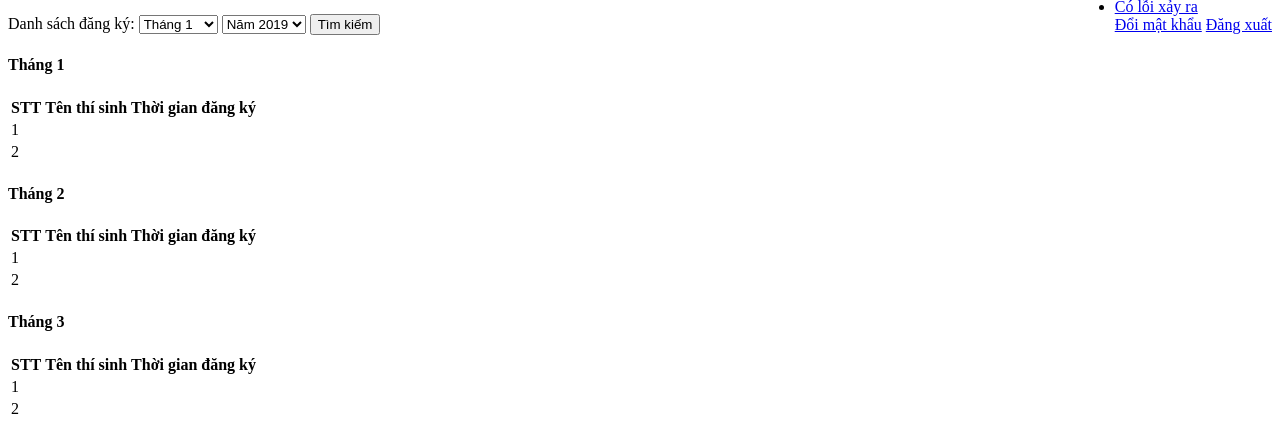
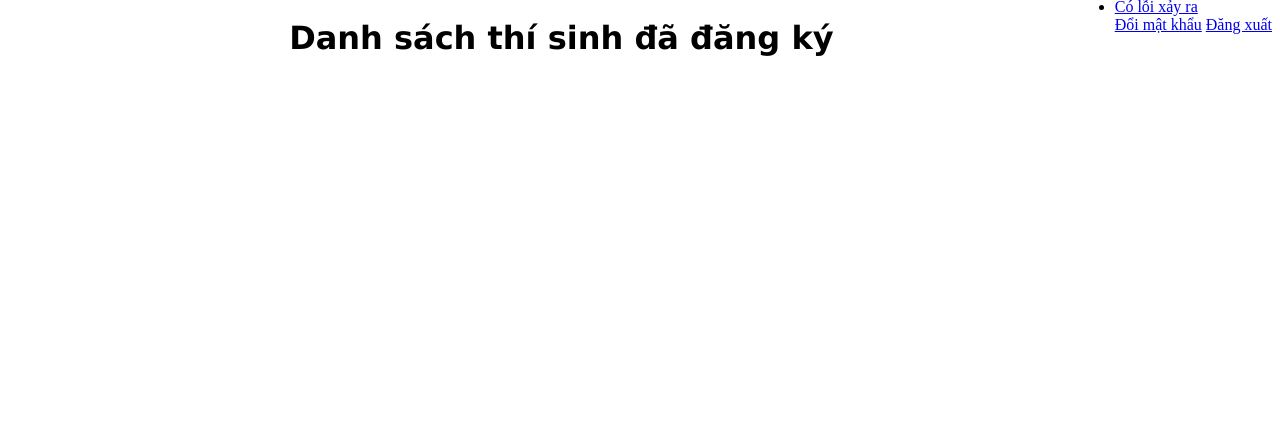
Before and after one commit to thantrung0501/duan2021, a PHP site: page /adminListStudent.php in a window 1280 px wide. Shown: the part 387-816 px from the top of the page. After the commit the page ends 443 px from the top, so only its background shows below. Run offline with PHP 8.4, Linux system fonts and the light colour scheme; some libraries are stand-ins or nearby versions.

Commit message:
90% adminGetList

```diff
--- a/action/center/GetGroupDateAccount.php
+++ b/action/center/GetGroupDateAccount.php
@@ -4,10 +4,12 @@
 
 	$sql = "SELECT DISTINCT account.GroupDate from account WHERE account.AccountType = 2 ORDER BY account.GroupDate DESC";
 	$query = mysqli_query($conn, $sql);
+	$listGroupAccount = [];
 
 	if(mysqli_num_rows($query) > 0){
-
-		$listGroupAccount = mysqli_fetch_array($query);
+		while ($row = mysqli_fetch_array($query)) {
+			array_push($listGroupAccount, $row);
+		}
 		echo json_encode($listGroupAccount);
 	}
 
--- a/html/admin/adminListStudent.php
+++ b/html/admin/adminListStudent.php
@@ -7,7 +7,6 @@
     <meta charset="UTF-8">
     <meta name="viewport" content="width=device-width, initial-scale=1.0">
     <script src="https://ajax.googleapis.com/ajax/libs/jquery/3.5.1/jquery.min.js"></script>
-    <script type="text/javascript" src="https://www.gstatic.com/charts/loader.js"></script>
     <link rel="stylesheet" href="../../css/admin/adminListStudent.css">
     <link rel="stylesheet" href="../../css/topNavBar.css">
     <link rel="stylesheet" href="../../css/sideNavBar.css">
@@ -40,121 +39,20 @@
       </ul>
 
       <div class="container">
-        <form>
-          <label for="">Danh sách đăng ký:</label>
-          <select name="month">
-            <option value="january">Tháng 1</option>
-            <option value="february">Tháng 2</option>
-            <option value="march">Tháng 3</option>
-            <option value="aprial">Tháng 4</option>
-            <option value="may">Tháng 5</option>
-            <option value="june">Tháng 6</option>
-            <option value="july">Tháng 7</option>
-            <option value="august">Tháng 8</option>
-            <option value="september">Tháng 9</option>
-            <option value="october">Tháng 10</option>
-            <option value="november">Tháng 11</option>
-            <option value="december">Tháng 12</option>
-
-          </select>
-          <select name="year">
-            <option value="2019">Năm 2019</option>
-            <option value="2020">Năm 2020</option>
-            <option value="2021">Năm 2021</option>
-
-          </select>
-
-          <button class="search" id="search">Tìm kiếm</button>
-        </form>
-          <div class="month1">
-            <h4>Tháng 1</h4>
-
-            <form>
-              <table>
-                <thead>
-                  <tr>
-                    <th>STT</th>
-                    <th>Tên thí sinh</th>
-                    <th>Thời gian đăng ký</th>
-
-                  </tr>
-                </thead>
-                <tbody>
-                  <tr>
-                    <td>1</td>
-                    <td></td>
-                    <td></td>
-                  </tr>
-                </tbody>
-                <tr>
-                    <td>2</td>
-                    <td></td>
-                    <td></td>
-                  </tr>
-                </tbody>
-              </table>
-            </form>
-        </div>
-
-        <div class="month2">
-              <h4>Tháng 2</h4>
-
-              <form>
-                <table>
-                  <thead>
-                    <tr>
-                      <th>STT</th>
-                      <th>Tên thí sinh</th>
-                      <th>Thời gian đăng ký</th>
-
-                    </tr>
-                  </thead>
-                  <tbody>
-                    <tr>
-                      <td>1</td>
-                      <td></td>
-                      <td></td>
-                    </tr>
-                  </tbody>
-                  <tr>
-                      <td>2</td>
-                      <td></td>
-                      <td></td>
-                    </tr>
-                  </tbody>
-                </table>
-              </form>
-          </div>
-
-          <div class="month3">
-                <h4>Tháng 3</h4>
-
-                <form>
-                  <table>
-                    <thead>
-                      <tr>
-                        <th>STT</th>
-                        <th>Tên thí sinh</th>
-                        <th>Thời gian đăng ký</th>
-
-                      </tr>
-                    </thead>
-                    <tbody>
-                      <tr>
-                        <td>1</td>
-                        <td></td>
-                        <td></td>
-                      </tr>
-                    </tbody>
-                    <tr>
-                        <td>2</td>
-                        <td></td>
-                        <td></td>
-                      </tr>
-                    </tbody>
-                  </table>
-                </form>
-          </div>
+          <h1 style="text-align: center; font-family: Verdana, Geneva, Tahoma, sans-serif">Danh sách thí sinh đã đăng ký</h1>
+          <table>
+            <tr>
+              <td>
+                <ul id="yearList" class="list"></ul>
+              </td>
+              <td>
+                <ul id="monthList" class="list"></ul>
+              </td>
+              <td>
+                <ul id="participantList" class="list"></ul>
+              </td>
+            </tr>
+          </table>
       </div>
 
     </div>
```
Also changed, not shown: css/admin/adminListStudent.css (+50 -14 lines), js/admin/adminListStudent.js (+93 -0 lines).
